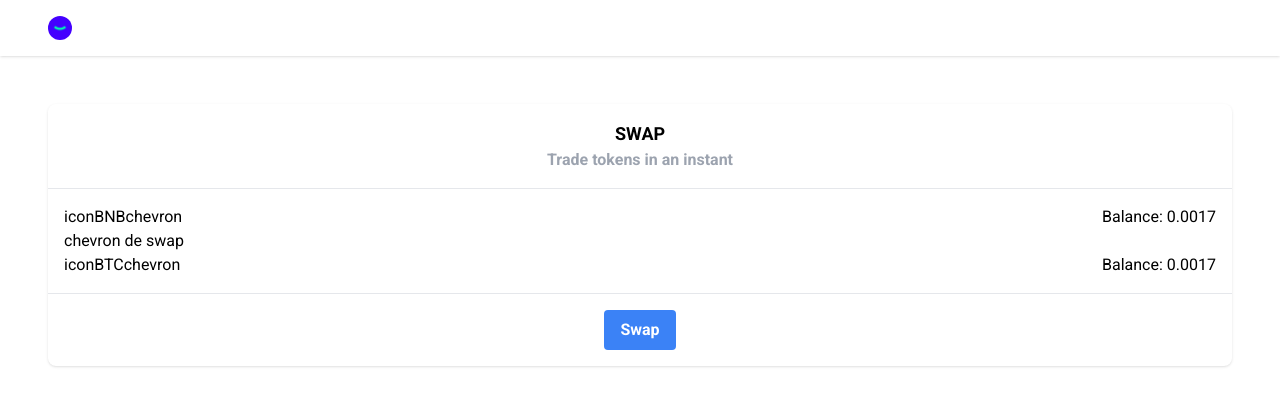
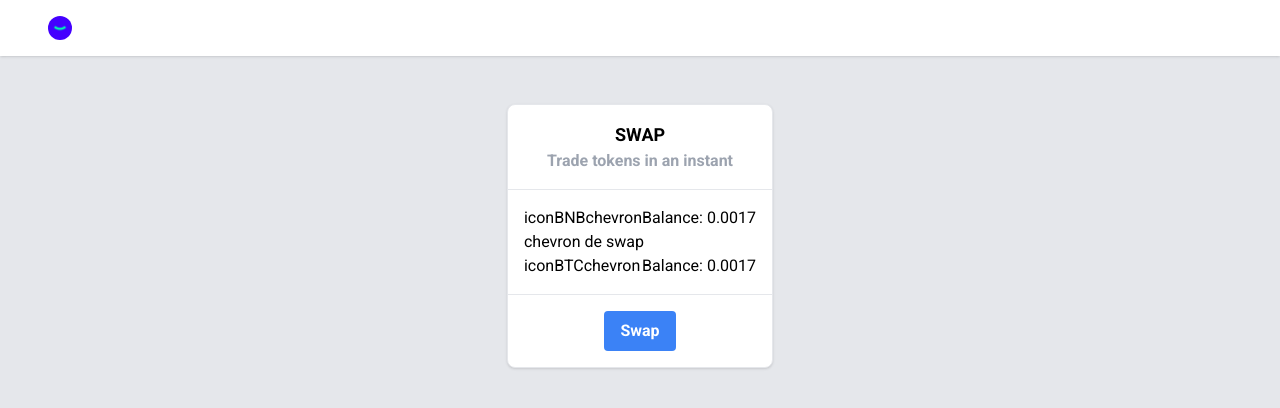
Before and after one commit to nc-devw/swap-challenge, a Next.js app: page /swap in a window 1280 px wide. Shown: the top 408 px of the page. Built offline with nearby package versions, Linux system fonts and the light colour scheme; no server answers.

Commit message:
fixed styles

```diff
--- a/components/Card/index.tsx
+++ b/components/Card/index.tsx
@@ -1,7 +1,17 @@
 import React, { ReactNode } from "react";
 
-const Card = ({ children }: { children: ReactNode }) => {
-  return <div className="w-100 rounded-lg m-12 shadow">{children}</div>;
+const Card = ({
+  children,
+  className,
+}: {
+  children: ReactNode;
+  className?: string;
+}) => {
+  return (
+    <div className={`rounded-lg m-12 border shadow bg-white ${className}`}>
+      {children}
+    </div>
+  );
 };
 
 export default Card;
--- a/components/Header/index.tsx
+++ b/components/Header/index.tsx
@@ -6,7 +6,7 @@ import Logo from "../../public/assets/logo.png";
 
 const Header = () => {
   return (
-    <div className="py-4 px-12 shadow">
+    <div className="py-4 px-12 shadow bg-white">
       <div className="flex text-white font-semibold items-center text-neutral-900">
         <div className="flex-[1] flex">
           <div className="w-6 h-6 rounded-full overflow-hidden">
--- a/pages/_document.tsx
+++ b/pages/_document.tsx
@@ -17,7 +17,7 @@ class MyDocument extends Document {
             rel="stylesheet"
           />
         </Head>
-        <body>
+        <body className="bg-gray-200">
           <Main />
           <NextScript />
         </body>
--- a/pages/swap.tsx
+++ b/pages/swap.tsx
@@ -9,7 +9,7 @@ const Swap: NextPage = () => (
       {/* <meta name="description" content="Generated by create next app" />*/}
       <link rel="icon" href="/favicon.ico" />
     </Head>
-    <div className="container mx-auto">
+    <div className="container mx-auto flex justify-center">
       <TableSwap />
     </div>
   </>
```
